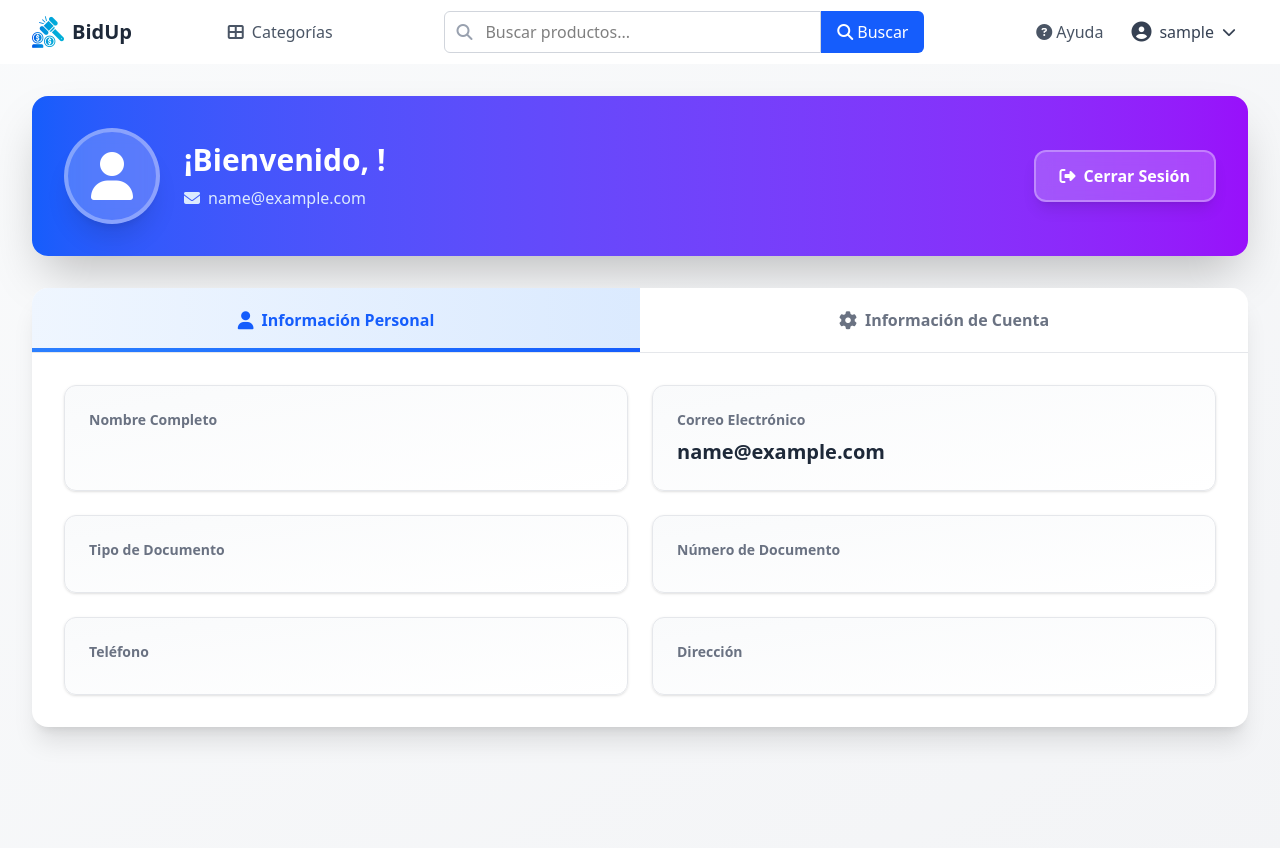
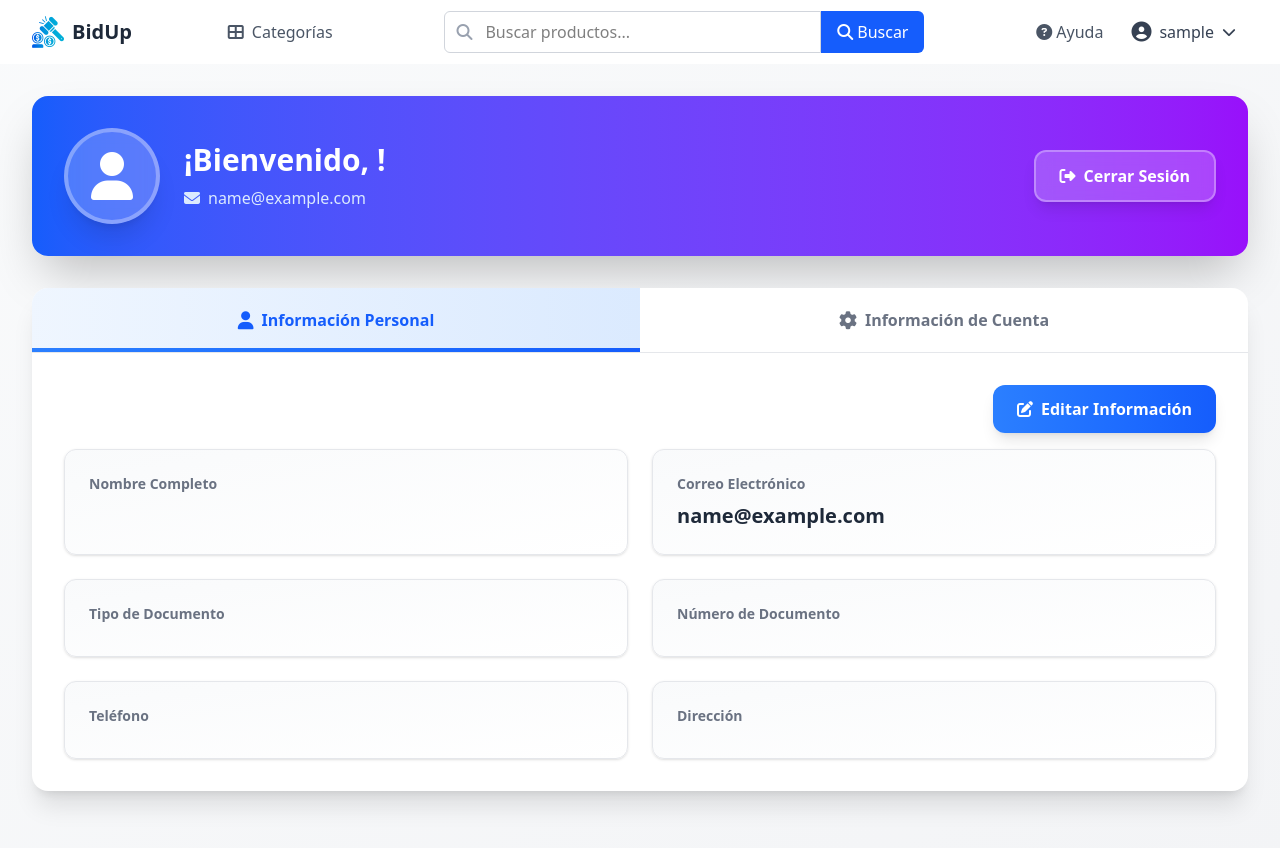
Before and after one commit to Jhosett/Proyecto_Subastas-GestionBD, an Angular app in the folder frontend/: page /dashboard in a window 1280 px wide. Shown: the top 848 px of the page. Built offline with nearby package versions, Linux system fonts and the light colour scheme; sample sign-in values are in the browser's storage.

Commit message:
Ya edita la información del usuario

```diff
--- a/frontend/src/app/components/dashboard/dashboard.component.html
+++ b/frontend/src/app/components/dashboard/dashboard.component.html
@@ -138,6 +138,15 @@
       <div class="p-8">
         <!-- Personal Information Tab -->
         <div *ngIf="activeTab === 'personal'" class="space-y-6 animate-fadeIn">
+          <div class="flex justify-end mb-4">
+            <button
+              (click)="toggleEditPersonalInfo()"
+              class="px-6 py-3 bg-gradient-to-r from-blue-500 to-blue-600 text-white font-bold rounded-xl hover:from-blue-600 hover:to-blue-700 transform hover:scale-105 transition-all duration-300 shadow-lg flex items-center"
+            >
+              <i class="fa-solid fa-edit mr-2"></i>
+              Editar Información
+            </button>
+          </div>
           <div class="grid grid-cols-1 md:grid-cols-2 gap-6">
             <div class="bg-gradient-to-br from-gray-50 to-white rounded-xl p-6 border border-gray-200 shadow-sm">
               <label class="text-sm font-semibold text-gray-500 mb-2 block">Nombre Completo</label>
--- a/frontend/src/app/components/dashboard/dashboard.component.ts
+++ b/frontend/src/app/components/dashboard/dashboard.component.ts
@@ -324,4 +324,92 @@ export class DashboardComponent implements OnInit {
       }
     });
   }
+
+  toggleEditPersonalInfo() {
+    if (!this.userProfile) return;
+
+    Swal.fire({
+      title: '<i class="fa-solid fa-user-edit text-blue-600"></i> Editar Información Personal',
+      html: `
+        <div class="p-4">
+          <div class="mb-4">
+            <label class="block text-sm font-bold text-gray-700 mb-2"><i class="fa-solid fa-user text-blue-500 mr-2"></i>Nombre Completo</label>
+            <input id="nombre" class="w-full px-4 py-3 border-2 border-gray-300 rounded-xl focus:border-blue-500 focus:outline-none transition-colors" placeholder="Ingresa tu nombre completo" value="${this.userProfile.nombre}">
+          </div>
+          <div class="mb-4">
+            <label class="block text-sm font-bold text-gray-700 mb-2"><i class="fa-solid fa-envelope text-blue-500 mr-2"></i>Correo Electrónico</label>
+            <input id="email" type="email" class="w-full px-4 py-3 border-2 border-gray-300 rounded-xl focus:border-blue-500 focus:outline-none transition-colors" placeholder="correo@ejemplo.com" value="${this.userProfile.email}">
+          </div>
+          <div class="mb-4">
+            <label class="block text-sm font-bold text-gray-700 mb-2"><i class="fa-solid fa-phone text-blue-500 mr-2"></i>Teléfono</label>
+            <input id="telefono" class="w-full px-4 py-3 border-2 border-gray-300 rounded-xl focus:border-blue-500 focus:outline-none transition-colors" placeholder="Ej: +57 300 123 4567" value="${this.userProfile.telefono}">
+          </div>
+          <div class="mb-4">
+            <label class="block text-sm font-bold text-gray-700 mb-2"><i class="fa-solid fa-map-marker-alt text-blue-500 mr-2"></i>Dirección</label>
+            <input id="direccion" class="w-full px-4 py-3 border-2 border-gray-300 rounded-xl focus:border-blue-500 focus:outline-none transition-colors" placeholder="Ingresa tu dirección completa" value="${this.userProfile.direccion}">
+          </div>
+        </div>
+      `,
+      showCancelButton: true,
+      confirmButtonText: '<i class="fa-solid fa-save mr-2"></i>Guardar Cambios',
+      cancelButtonText: '<i class="fa-solid fa-times mr-2"></i>Cancelar',
+      confirmButtonColor: '#10b981',
+      cancelButtonColor: '#6b7280',
+      buttonsStyling: false,
+      customClass: {
+        confirmButton: 'px-6 py-3 bg-green-600 text-white font-bold rounded-xl hover:bg-green-700 transition-colors mr-3',
+        cancelButton: 'px-6 py-3 bg-gray-500 text-white font-bold rounded-xl hover:bg-gray-600 transition-colors',
+        popup: 'rounded-2xl shadow-2xl',
+        title: 'text-2xl font-bold text-gray-800 mb-4'
+      },
+      width: '500px',
+      preConfirm: () => {
+        const nombre = (document.getElementById('nombre') as HTMLInputElement).value;
+        const email = (document.getElementById('email') as HTMLInputElement).value;
+        const telefono = (document.getElementById('telefono') as HTMLInputElement).value;
+        const direccion = (document.getElementById('direccion') as HTMLInputElement).value;
+
+        if (!nombre || !email || !telefono || !direccion) {
+          Swal.showValidationMessage('<i class="fa-solid fa-exclamation-triangle text-red-500 mr-2"></i>Todos los campos son obligatorios');
+          return false;
+        }
+
+        return { nombre, email, telefono, direccion };
+      }
+    }).then((result) => {
+      if (result.isConfirmed && this.userProfile) {
+        this.savePersonalInfo(result.value);
+      }
+    });
+  }
+
+  savePersonalInfo(data: any) {
+    if (!this.userProfile) return;
+
+    Swal.fire({
+      title: 'Actualizando información...',
+      allowOutsideClick: false,
+      didOpen: () => Swal.showLoading()
+    });
+
+    const updatedProfile = { ...this.userProfile, ...data };
+
+    this.usersService.updateProfile(this.userProfile._id, updatedProfile).subscribe({
+      next: (updated) => {
+        this.userProfile = updated;
+        localStorage.setItem('userData', JSON.stringify(updated));
+        Swal.fire({
+          icon: 'success',
+          title: '¡Información actualizada!',
+          timer: 2000
+        });
+      },
+      error: () => {
+        Swal.fire({
+          icon: 'error',
+          title: 'Error al actualizar'
+        });
+      }
+    });
+  }
 }
```
Also changed, not shown: 1 other file (tests, documents, lock files or other folders).
